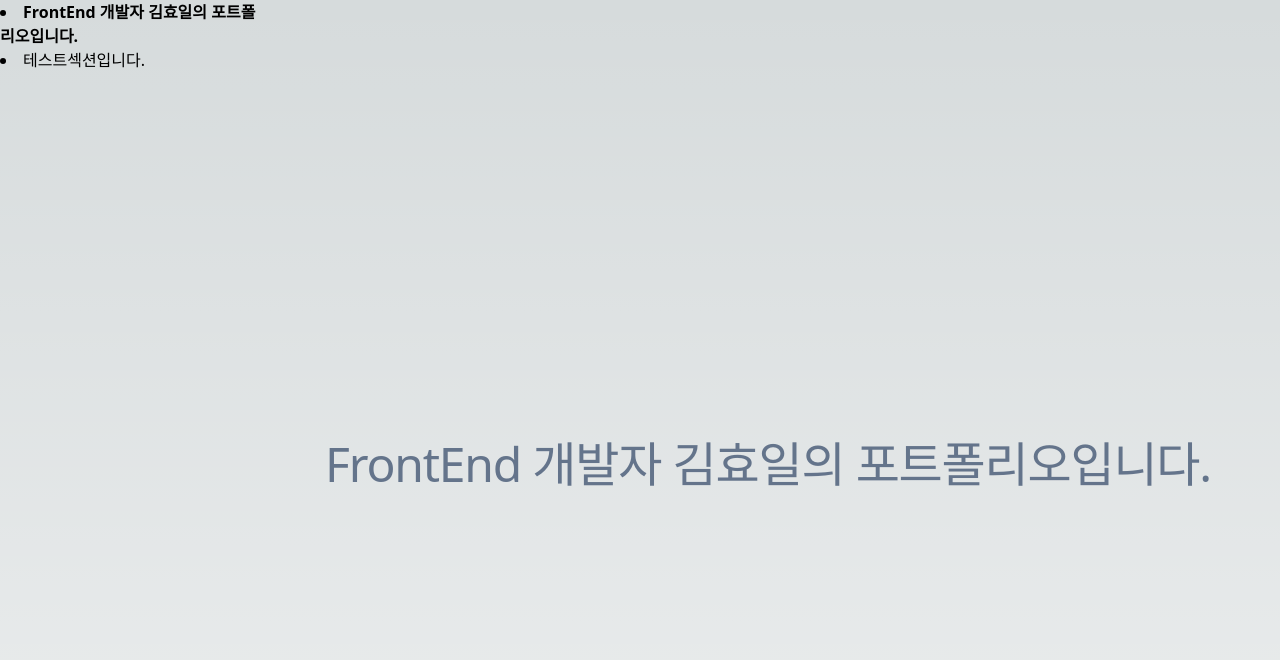
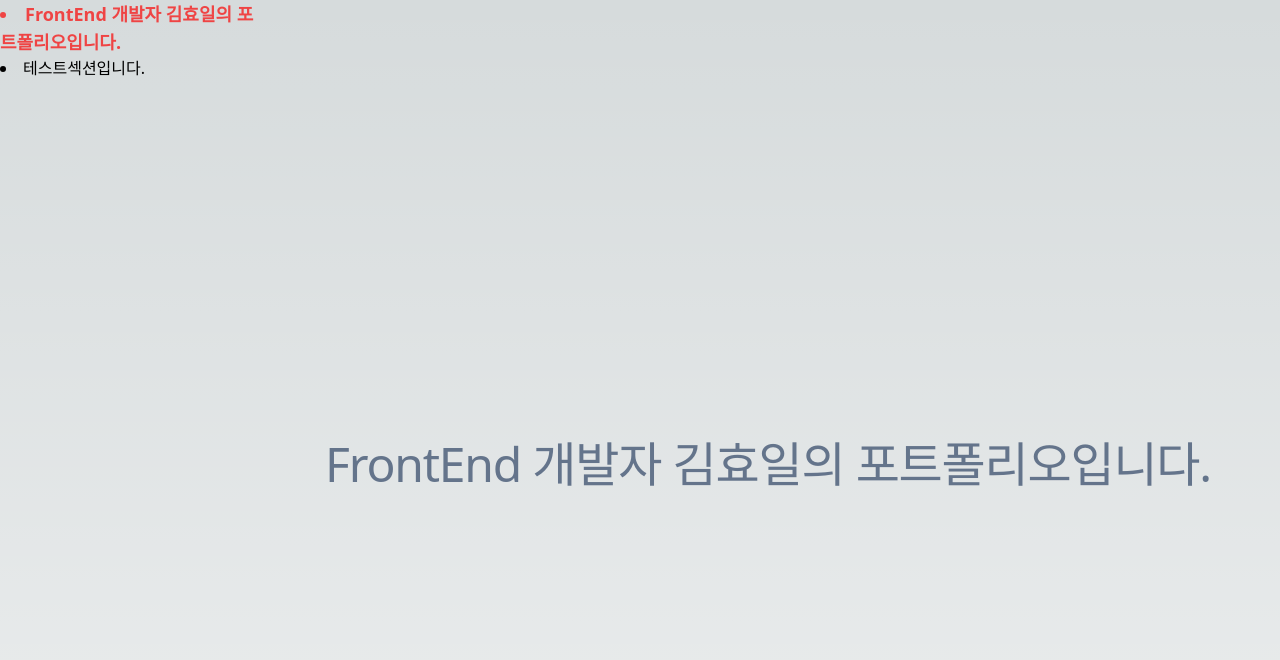
Before and after one commit to khil94/portfolio-web, a Next.js app: page / in a window 1280 px wide. Shown: the top 660 px of the page. Built offline with nearby package versions, Linux system fonts and the light colour scheme.

Commit message:
[style] : sidebar 목차에 현재 목차 강조 스타일링

```diff
--- a/src/sections/SideBarSection.tsx
+++ b/src/sections/SideBarSection.tsx
@@ -11,7 +11,11 @@ export default function SideBarSection({ headlings, target }: IProp) {
     <aside className="fixed top-0 left-0 z-40 w-64 h-screen">
       {headlings.map((h, i) => {
         return (
-          <li className={`${target === i ? "font-bold" : ""}`}>
+          <li
+            className={`transition-all duration-300 ${
+              target === i ? "font-bold text-red-500 text-lg" : ""
+            }`}
+          >
             <a href={`#${h.id}`}>{h.title}</a>
           </li>
         );
```
